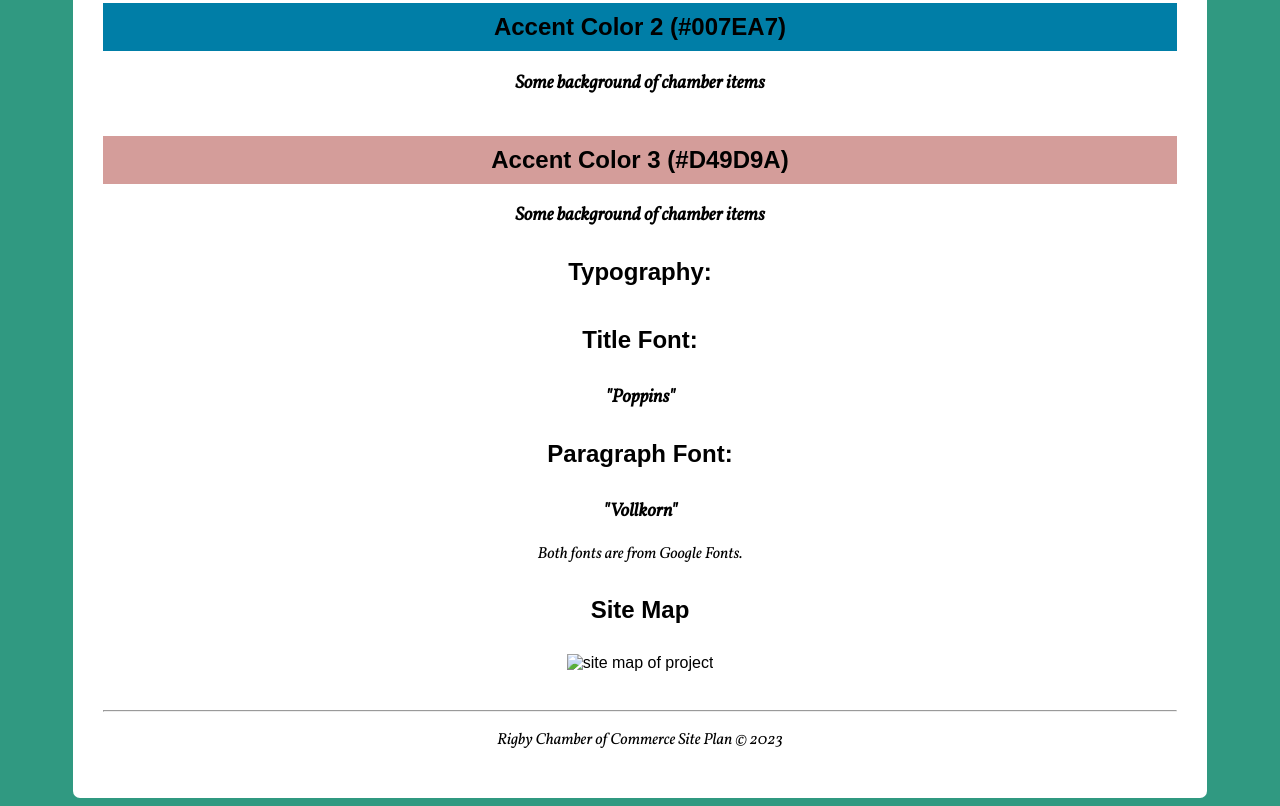
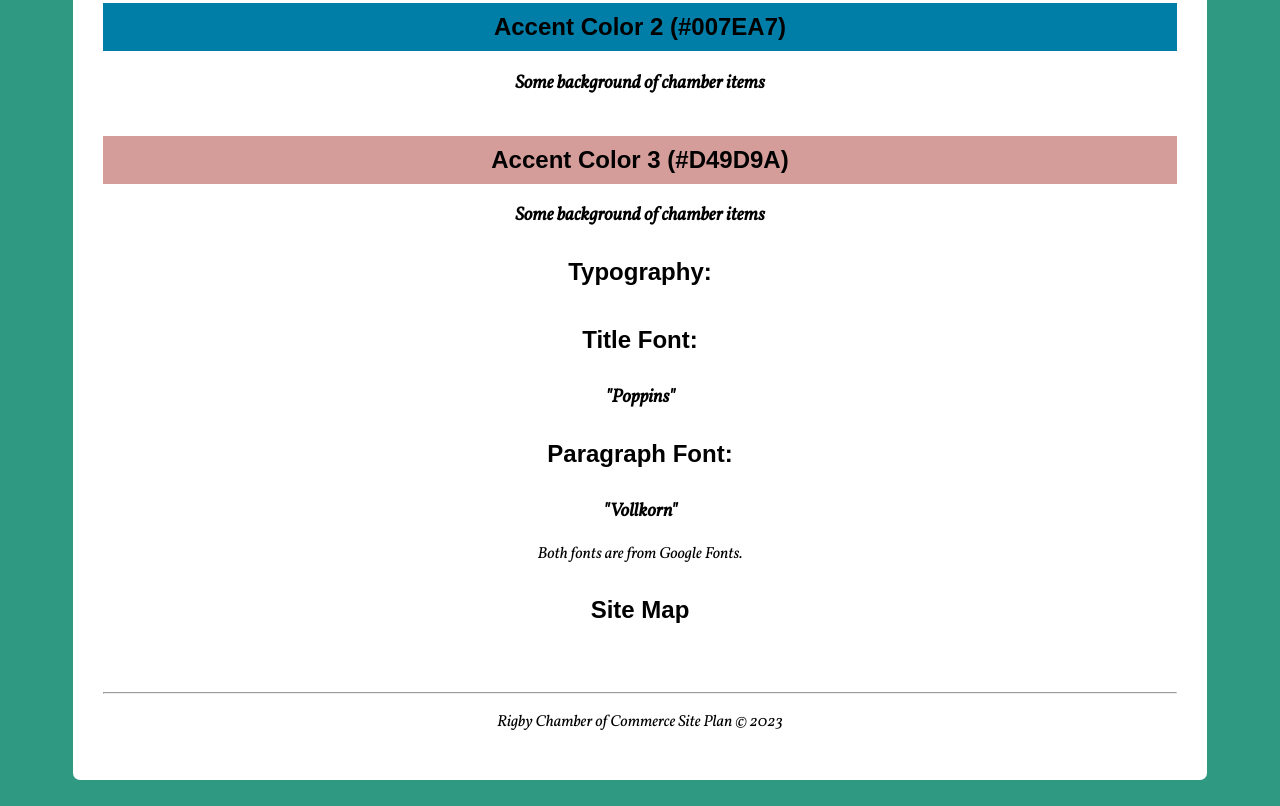
Before and after one commit to SecretDwarf/wdd230, a website: page Lesson03/design.html in a window 1280 px wide. Shown: the part 654-1460 px from the top of the page. Drawn offline with Linux system fonts and the light colour scheme.

Commit message:
dfghjkl;

```diff
--- a/Lesson03/design.html
+++ b/Lesson03/design.html
@@ -41,7 +41,6 @@
                 <h3 class="Vollkorn">"Vollkorn"</h3>
                 <p>Both fonts are from Google Fonts.</p>
                 <h2>Site Map</h2>
-                <img class="sitemap" src="placeholder.png" alt="site map of project">
               </section>
         </main>
         <footer>
```
Also changed, not shown: Lesson03/index.html (+0 -1 lines).
